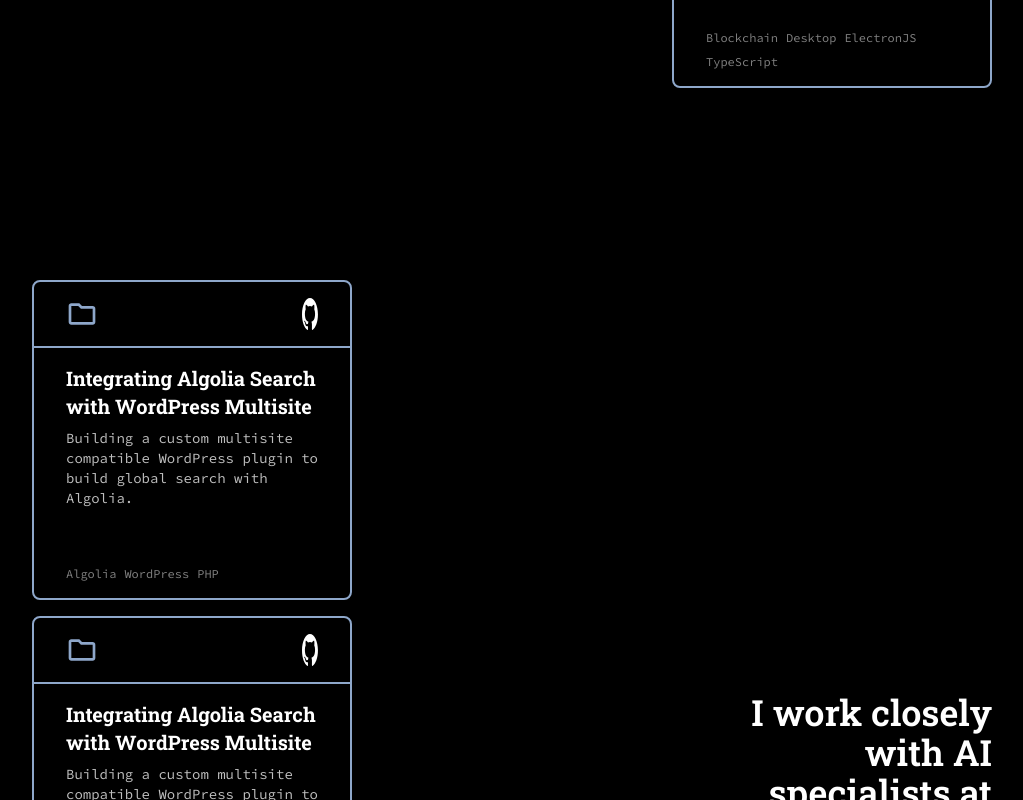
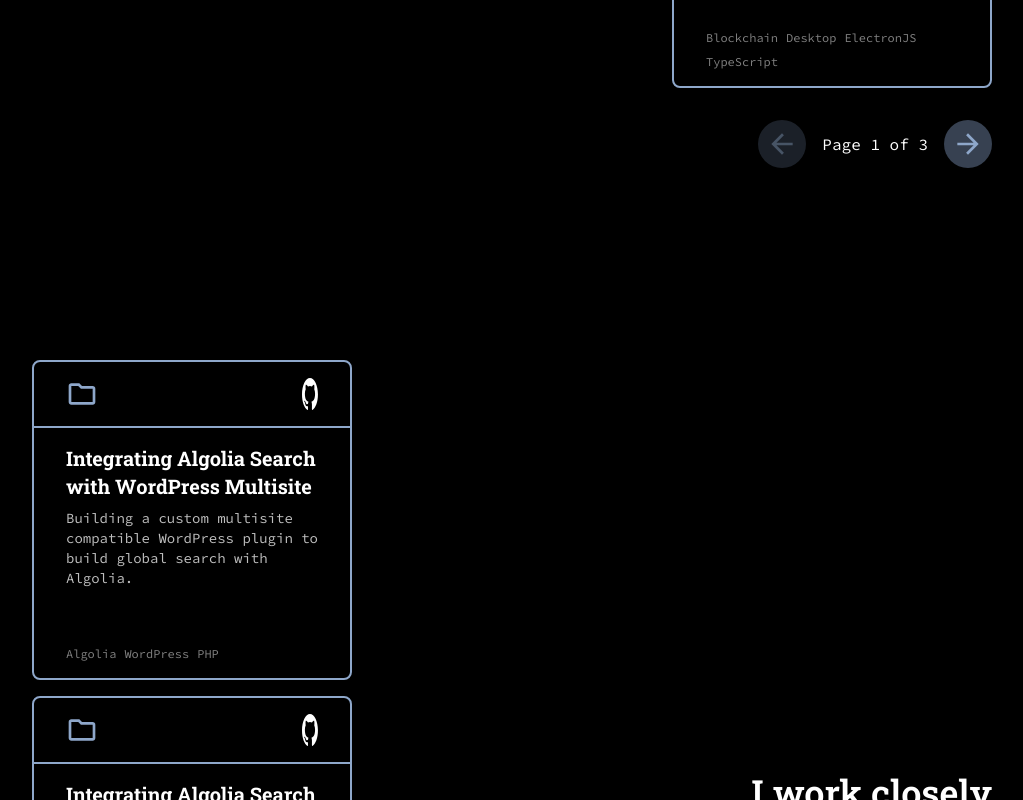
Before and after one commit to mateusap1/mateusap1.github.io, a React (Create React App) app: page / in a window 1280 px wide. Shown: the part 3120-3920 px from the top of the page, without its empty margins (128-1151 px from the left). Built offline with nearby package versions, Linux system fonts and the light colour scheme.

Commit message:
added pagination

```diff
--- a/src/components/ProjectSection.tsx
+++ b/src/components/ProjectSection.tsx
@@ -1,4 +1,4 @@
-import { MutableRefObject, ReactNode } from "react";
+import { MutableRefObject, ReactNode, useState, useEffect } from "react";
 
 import ProjectItem from "./ProjectItem";
 
@@ -22,7 +22,29 @@
   description,
   projects,
   secRef,
-}: ProjectSectionProps) => (
+}: ProjectSectionProps) => {
+  const [currentPage, setCurrentPage] = useState(0);
+  const [currentProjects, setCurrentProjects] = useState<ProjectInfo[]>([]);
+
+  const projectsPerPage = 4;
+  const pageCount = Math.ceil(projects.length / projectsPerPage);
+
+  useEffect(() => {
+    const startIndex = currentPage * projectsPerPage;
+    const endIndex = startIndex + projectsPerPage;
+
+    setCurrentProjects(projects.slice(startIndex, endIndex));
+  }, [currentPage, projects, projectsPerPage]);
+
+  const handlePrevPage = () => {
+    setCurrentPage((prev) => (prev > 0 ? prev - 1 : prev));
+  };
+
+  const handleNextPage = () => {
+    setCurrentPage((prev) => (prev < pageCount - 1 ? prev + 1 : prev));
+  };
+
+  return (
     <div className="w-full grid grid-cols-3 px-32 py-16">
       <div
         ref={secRef}
@@ -32,22 +54,39 @@
 
         {description}
       </div>
-    <div className="flex flex-wrap gap-4 text-white p-8 col-span-2 col-start-2 justify-end">
-      {projects.slice(0, 4).map((p) => (
+      <div className="p-8 col-span-2 col-start-2">
+        <div className="flex flex-wrap justify-end gap-4 text-white">
+          {currentProjects.map((p) => (
             <ProjectItem
               title={p.title}
               description={p.description}
               keywords={p.keywords}
             />
           ))}
-      {/* <ProjectItem
-        title="Integrating Algolia Search with WordPress Multisite"
-        description="Building a custom multisite compatible WordPress plugin to build global search with Algolia."
-        keywords={["Algolia", "WordPress", "PHP"]}
-      /> */}
+        </div>
+        <div className="mt-8 flex justify-end items-center gap-4">
+          <button
+            onClick={handlePrevPage}
+            disabled={currentPage === 0}
+            className="p-2 bg-gray-700 rounded-full disabled:opacity-50"
+          >
+            <img className="w-8" src="/assets/icons/arrow_back.svg" />
+          </button>
+          <span className="text-white">
+            Page {currentPage + 1} of {pageCount}
+          </span>
+          <button
+            onClick={handleNextPage}
+            disabled={currentPage === pageCount - 1}
+            className="p-2 bg-gray-700 rounded-full disabled:opacity-50"
+          >
+            <img className="w-8" src="/assets/icons/arrow_forward.svg" />
+          </button>
+        </div>
       </div>
     </div>
   );
+};
 
 export const ProjectSectionRight = ({
   title,
```
Lines whose indentation alone changed are shown as unchanged.
